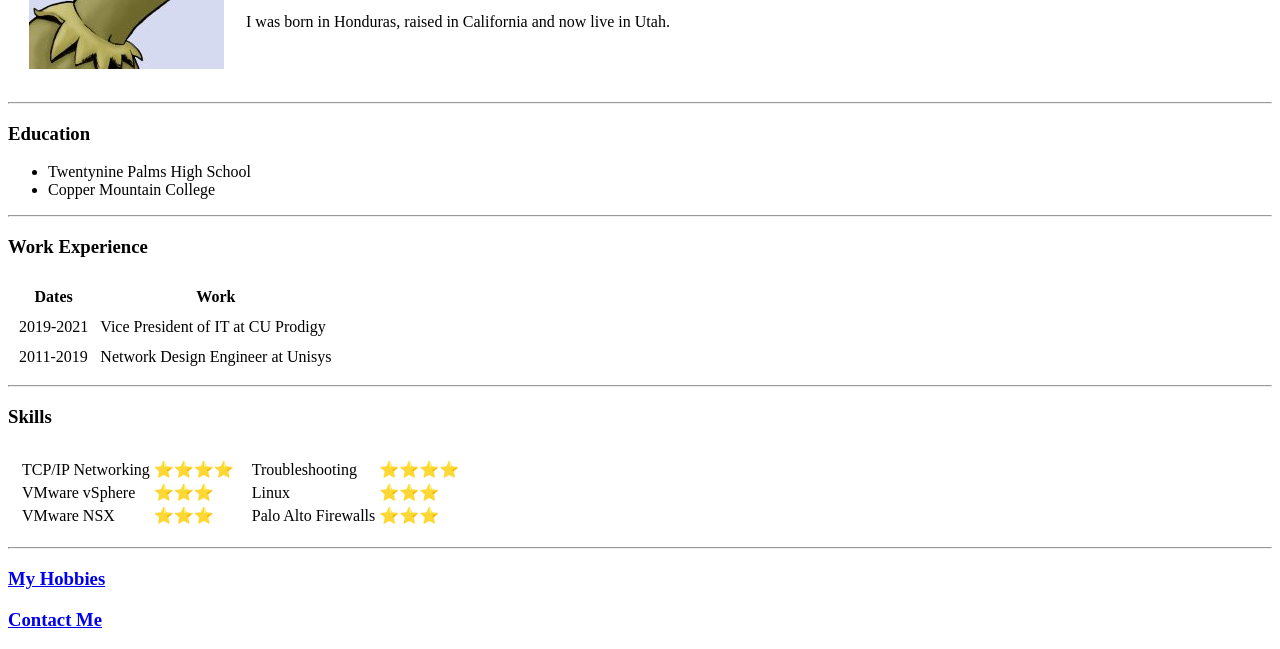
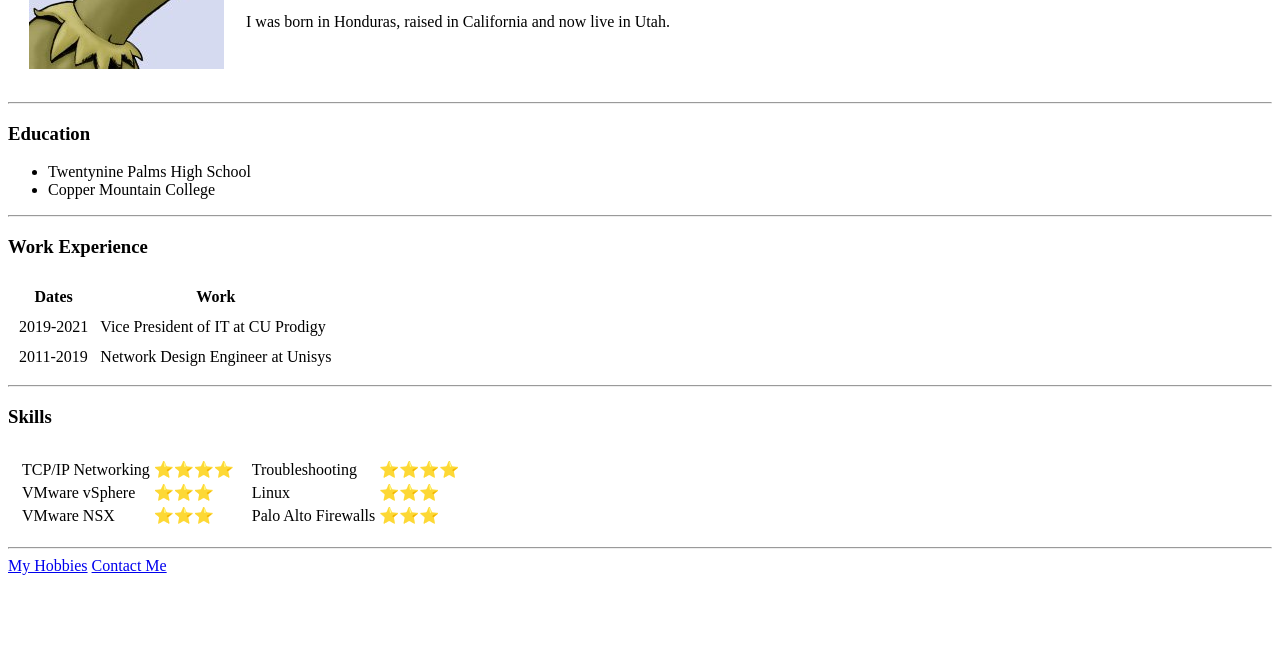
Before and after one commit to JohnJ-crypto/cv, a plain HTML site: page index.html in a window 1280 px wide. Shown: the part 155-804 px from the top of the page. Drawn offline with Linux system fonts and the light colour scheme.

Commit message:
Removed h3 header tags
Removed H3 header tags from "My Hobbies" and "Contact Me" hyperlinks at the bottom of index.html

```diff
--- a/index.html
+++ b/index.html
@@ -81,8 +81,8 @@
   </table>
 
   <hr>
-  <h3><a href="hobbies.html">My Hobbies</a></h3>
-  <h3><a href="contact_info.html">Contact Me</a></h3>
+  <a href="hobbies.html">My Hobbies</a>
+  <a href="contact_info.html">Contact Me</a>
 
 </body>
 
```
